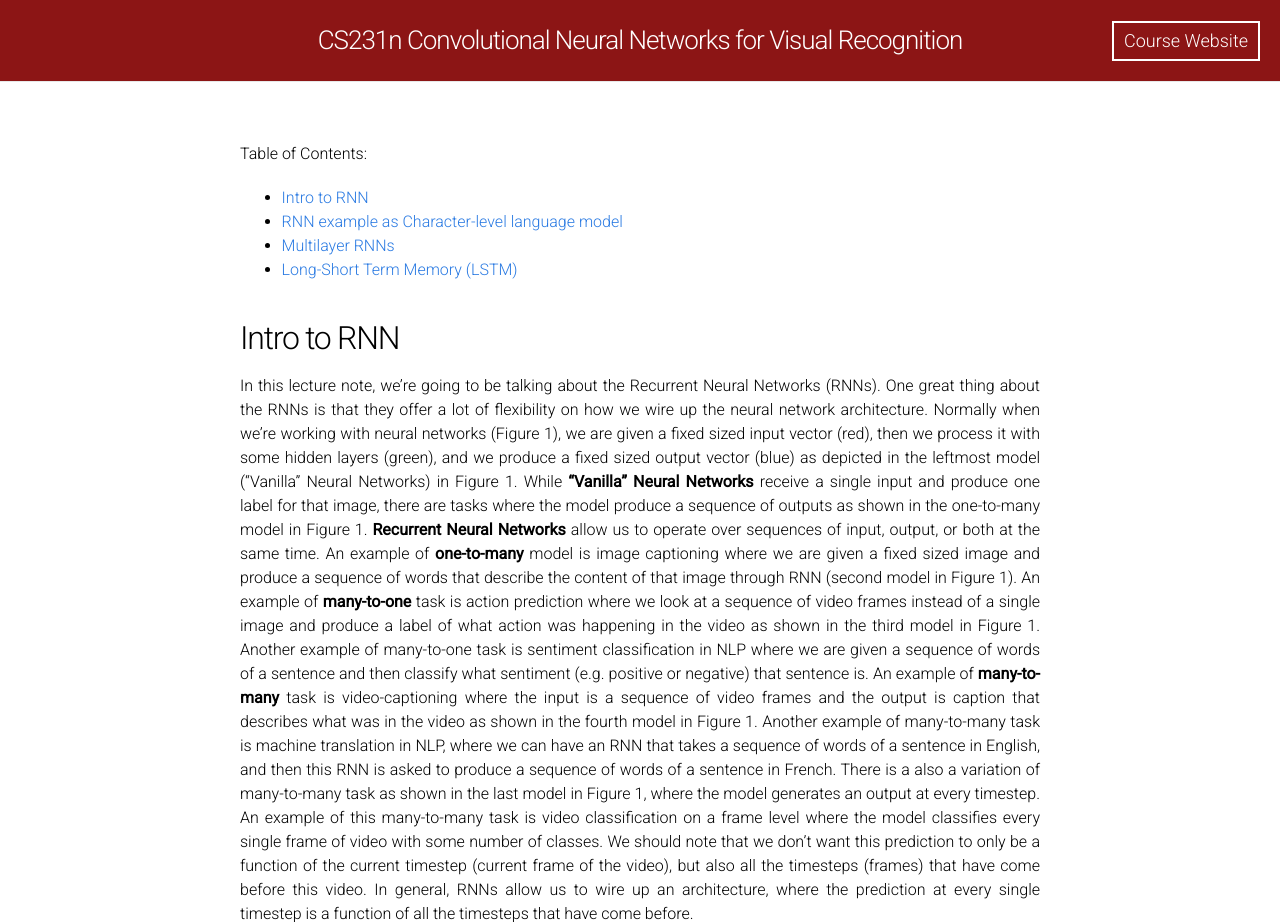
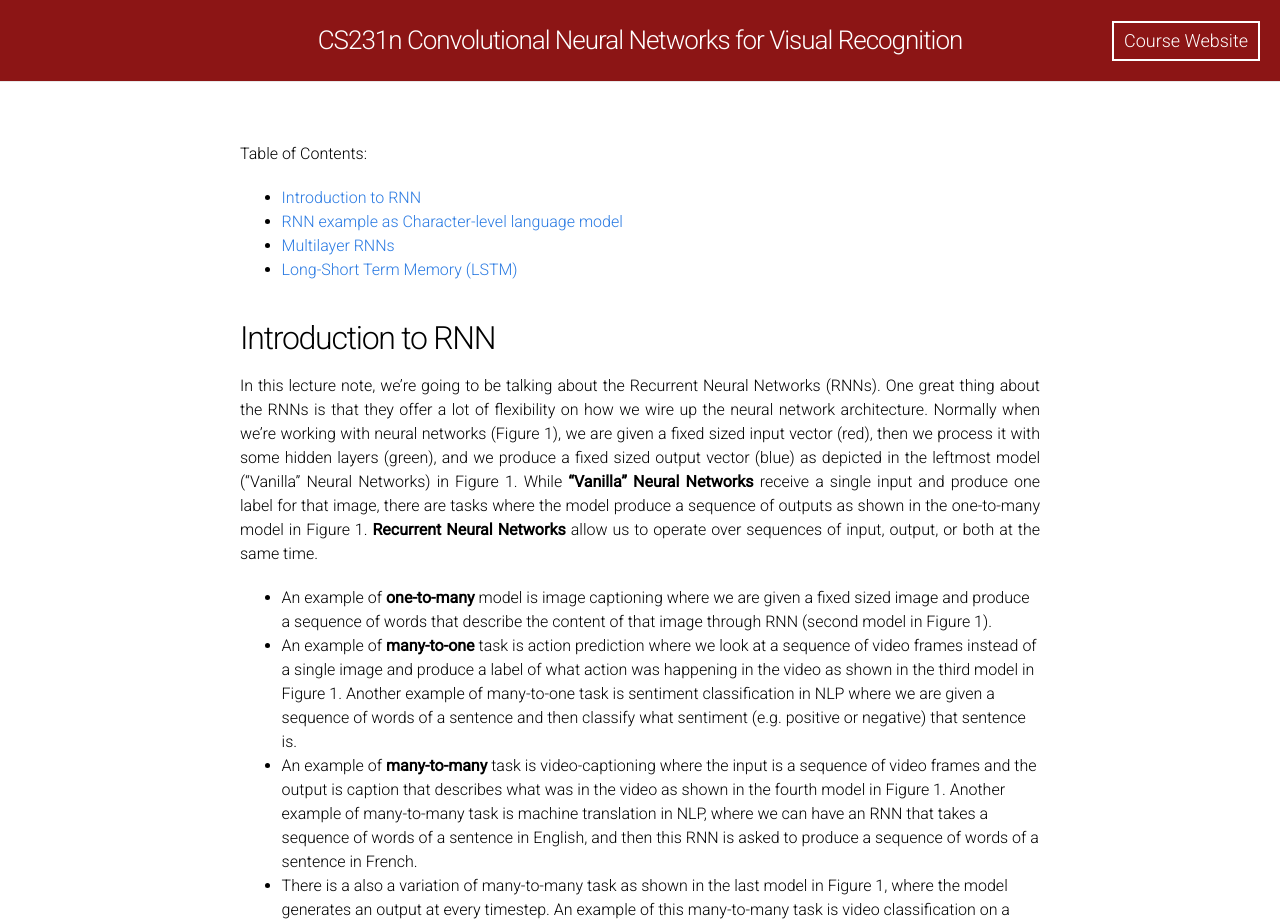
Before and after one commit to cs231n/cs231n.github.io, a Jekyll site: the page built from rnn.md, in a window 1280 px wide and 1400 px high, cut to the strip 0-922 px from the top of the window. Built offline with Jekyll 4.4.1, drawn with Linux system fonts in a browser that asks for light colours; formulas are drawn with MathJax 3; some of the changed text lies outside the part shown.

Commit message:
Update rnn.md

```diff
--- a/rnn.md
+++ b/rnn.md
@@ -6,7 +6,7 @@ permalink: /rnn/
 
 Table of Contents:
 
-- [Intro to RNN](#intro)
+- [Introduction to RNN](#intro)
 - [RNN example as Character-level language model](#char)
 - [Multilayer RNNs](#multi)
 - [Long-Short Term Memory (LSTM)](#lstm)
@@ -16,7 +16,7 @@ Table of Contents:
 
 <a name='intro'></a>
 
-## Intro to RNN
+## Introduction to RNN
 
 In this lecture note, we're going to be talking about the Recurrent Neural Networks (RNNs). One
 great thing about the RNNs is that they offer a lot of flexibility on how we wire up the neural
@@ -25,25 +25,26 @@ input vector (red), then we process it with some hidden layers (green), and  we
 fixed sized output vector (blue) as depicted in the leftmost model ("Vanilla" Neural Networks) in Figure 1.
 While **"Vanilla" Neural Networks** receive a single input and produce one label for that image, there are tasks where
 the model produce a sequence of outputs as shown in the one-to-many model in Figure 1. **Recurrent Neural Networks** allow
-us to operate over sequences of input, output, or both at the same time. An example of **one-to-many** model is image
-captioning where we are given a fixed sized image and produce a sequence of words that describe the content of that image through RNN (second model in Figure 1).
-An example of **many-to-one** task is action prediction where we look at a sequence of video frames instead of a single image and produce
+us to operate over sequences of input, output, or both at the same time.
+* An example of **one-to-many** model is image captioning where we are given a fixed sized image and produce a sequence of words that describe the content of that image through RNN (second model in Figure 1).
+* An example of **many-to-one** task is action prediction where we look at a sequence of video frames instead of a single image and produce
 a label of what action was happening in the video as shown in the third model in Figure 1. Another example of many-to-one task is
-sentiment classification in NLP where we are given a sequence of words
-of a sentence and then classify what sentiment (e.g. positive or negative) that sentence is.
-An example of **many-to-many** task is video-captioning where the input is a sequence of video frames and the output is caption that describes
+sentiment classification in NLP where we are given a sequence of words of a sentence and then classify what sentiment (e.g. positive or negative) that sentence is.
+* An example of **many-to-many** task is video-captioning where the input is a sequence of video frames and the output is caption that describes
 what was in the video as shown in the fourth model in Figure 1. Another example of many-to-many task is machine translation in NLP, where we can have an
-RNN that takes a sequence of words of a sentence in English, and then this RNN is asked to produce
-a sequence of words of a sentence in French. There is a also a variation of many-to-many task as shown in the last model in Figure 1,
+RNN that takes a sequence of words of a sentence in English, and then this RNN is asked to produce a sequence of words of a sentence in French.
+* There is a also a variation of many-to-many task as shown in the last model in Figure 1,
 where the model generates an output at every timestep. An example of this many-to-many task is video classification on a frame level
 where the model classifies every single frame of video with some number of classes. We should note that we don't want
 this prediction to only be a function of the current timestep (current frame of the video), but also all the timesteps (frames)
-that have come before this video. In general, RNNs allow us to wire up an architecture, where the prediction at every single timestep is a
+that have come before this video.
+
+In general, RNNs allow us to wire up an architecture, where the prediction at every single timestep is a
 function of all the timesteps that have come before.
 
 <div class="fig figcenter fighighlight">
   <img src="/assets/rnn/types.png" width="100%">
-  <div class="figcaption">Figure 1. Different (non-exhaustive) types of Recurrent Neural Network architectures. Red boxes are input vectors. Green boxes are hidden layers. Blue boxes are output vectors.</div>
+  <div class="figcaption"> <b> Figure 1.</b> Different (non-exhaustive) types of Recurrent Neural Network architectures. Red boxes are input vectors. Green boxes are hidden layers. Blue boxes are output vectors.</div>
 </div>
 
 A Recurrent Neural Network is basically a blackbox (Figure 2), where it has a state and it receives through
```
